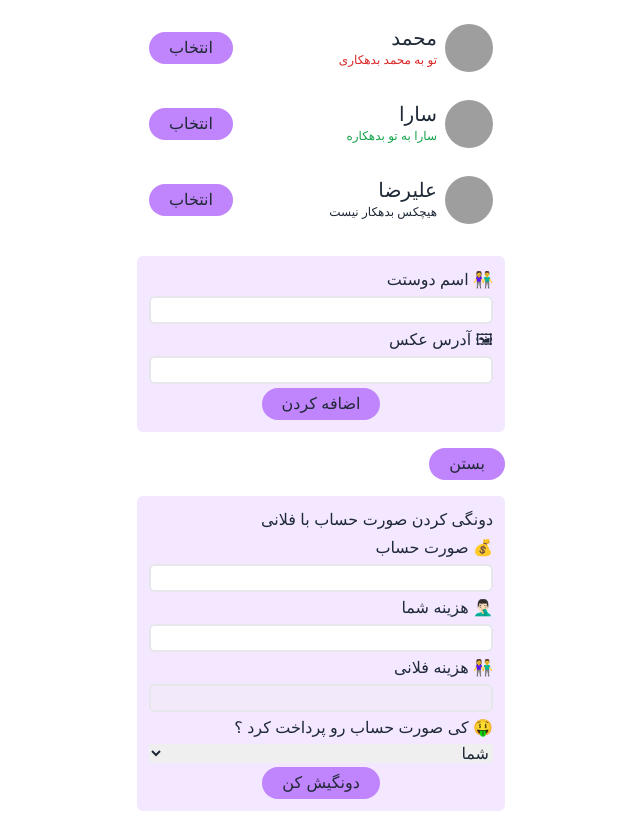
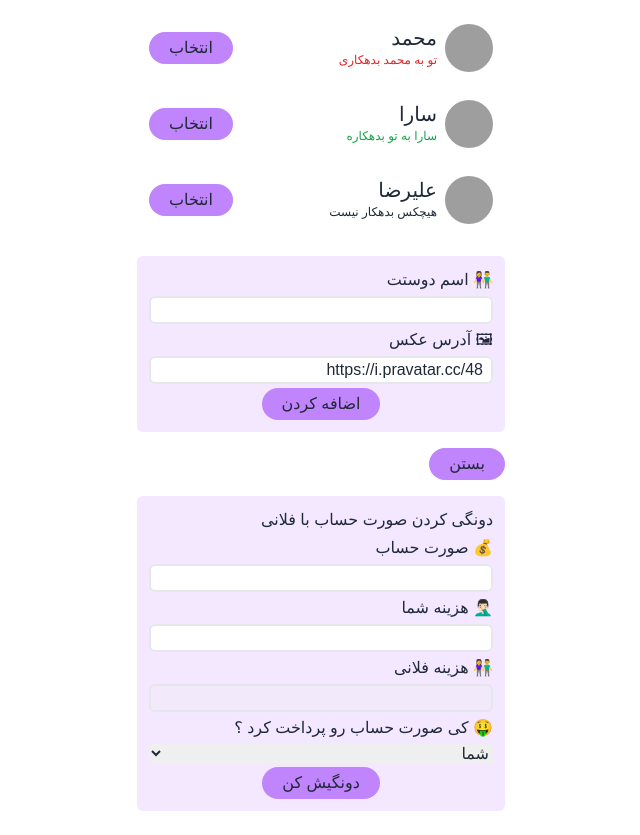
Before and after one commit to MohammadBohluli/donginoo, a React (Vite) app: page / in a window 1280 px wide. Shown: the whole page, without its empty margins (319-959 px from the left). Built offline with nearby package versions, Linux system fonts and the light colour scheme; grey boxes are pictures that could not be loaded; a small style sheet from the web is missing.

Commit message:
feat: add friend to list

```diff
--- a/src/App.jsx
+++ b/src/App.jsx
@@ -1,22 +1,29 @@
 /* eslint-disable react/prop-types */
+import { useState } from 'react';
 import initialFriends from './data';
 
 export default function App() {
+  const [friends, setFriends] = useState(initialFriends);
+
+  function handleAddFriend(friend) {
+    setFriends((friends) => [...friends, friend]);
+  }
+
   return (
     <div className="mx-auto my-0 max-w-sm p-2">
-      <FreindsList />
-      <AddFreindForm />
+      <FreindsList friends={friends} />
+      <AddFreindForm onAddFriend={handleAddFriend} />
       <Button>بستن</Button>
       <BillingForm />
     </div>
   );
 }
 
-function FreindsList() {
+function FreindsList({ friends }) {
   return (
     <div className="mb-5">
       <ul>
-        {initialFriends.map((friend) => (
+        {friends.map((friend) => (
           <Friend friend={friend} key={friend.id} />
         ))}
       </ul>
@@ -55,14 +62,46 @@ function Button({ children }) {
   );
 }
 
-function AddFreindForm() {
+function AddFreindForm({ onAddFriend }) {
+  const [name, setName] = useState('');
+  const [image, setImage] = useState('https://i.pravatar.cc/48');
+
+  function handleSubmit(e) {
+    e.preventDefault();
+    const id = crypto.randomUUID();
+    const friend = {
+      id,
+      name,
+      image: `${image}?u=${id}`,
+      balance: 0,
+    };
+
+    onAddFriend(friend);
+
+    // Reset inputs
+    setName('');
+    setImage('https://i.pravatar.cc/48');
+  }
   return (
-    <form className="my-4 flex flex-col gap-1 rounded-md bg-purple-100 p-3">
+    <form
+      className="my-4 flex flex-col gap-1 rounded-md bg-purple-100 p-3"
+      onSubmit={handleSubmit}
+    >
       <label>👫 اسم دوستت</label>
-      <input className="rounded-md border-2 border-solid pr-2" type="text" />
+      <input
+        className="rounded-md border-2 border-solid pr-2"
+        type="text"
+        value={name}
+        onChange={(e) => setName(e.target.value)}
+      />
 
       <label>🖼 آدرس عکس</label>
-      <input className="rounded-md border-2 border-solid pr-2" type="text" />
+      <input
+        className="rounded-md border-2 border-solid pr-2"
+        type="text"
+        value={image}
+        onChange={(e) => setImage(e.target.value)}
+      />
       <Button>اضافه کردن</Button>
     </form>
   );
```
